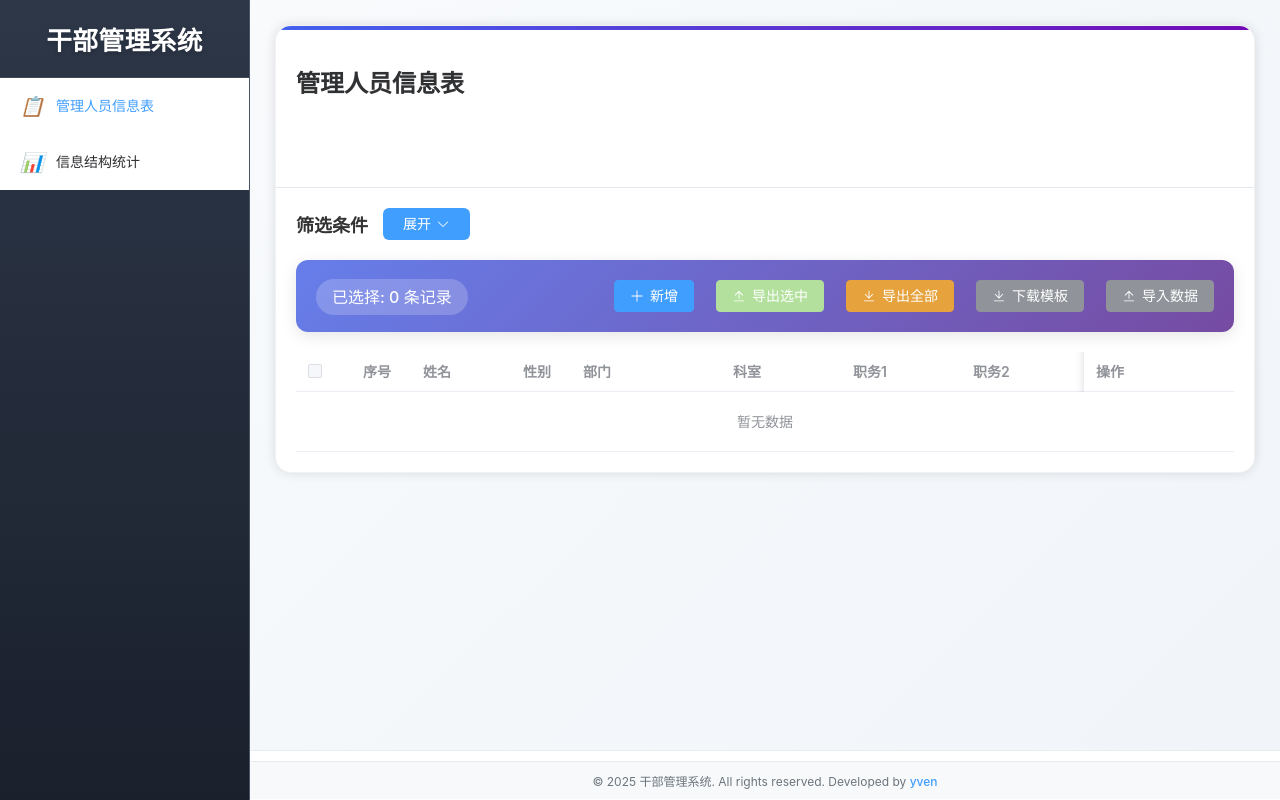
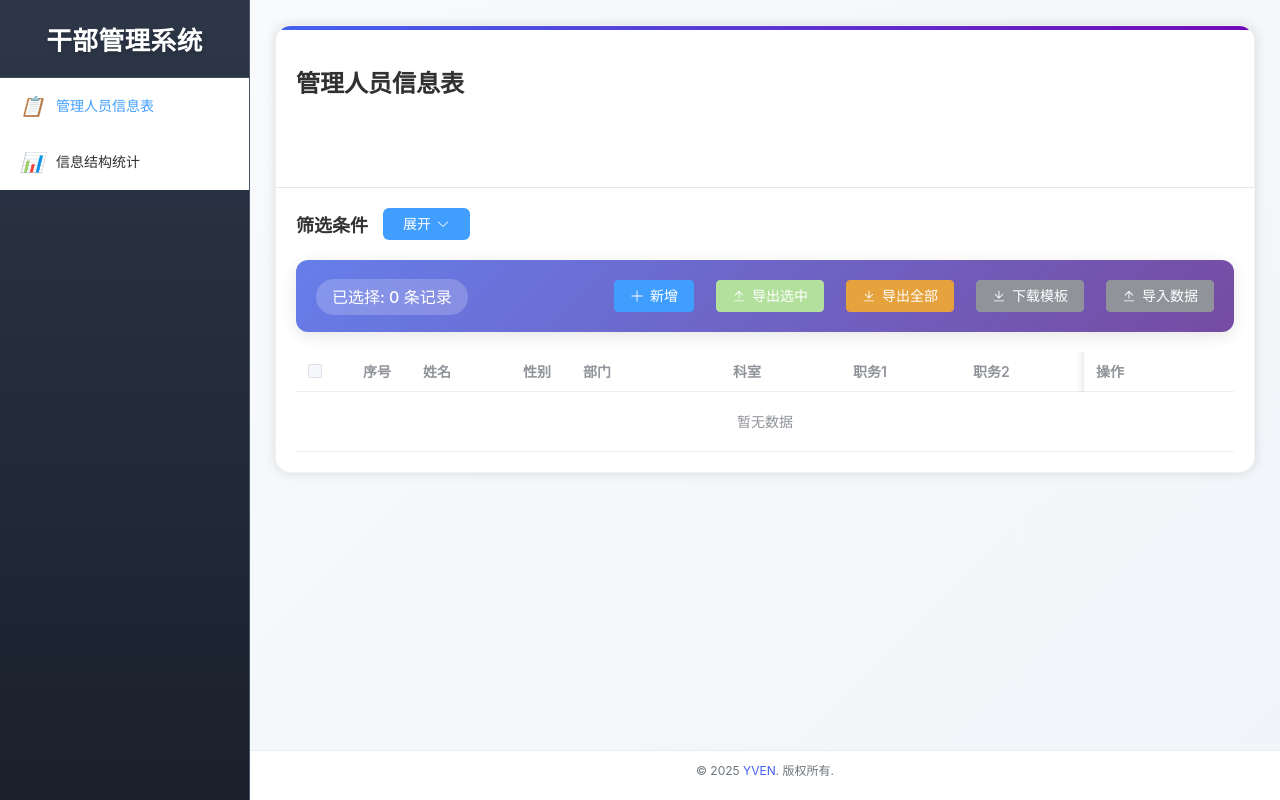
Before and after one commit to yvenxx/Cadre-Management-System, a Vue app: page / in a window 1280 px wide. Built offline with nearby package versions, Linux system fonts and the light colour scheme.

Commit message:
feat: 更新页脚版权信息和样式

```diff
--- a/src/components/Footer.vue
+++ b/src/components/Footer.vue
@@ -1,9 +1,7 @@
 <template>
   <footer class="app-footer">
     <div class="footer-content">
-      <p>&copy; {{ currentYear }} 干部管理系统. All rights reserved. Developed by
-        <a href="https://github.com/yven" target="_blank" rel="noopener noreferrer" class="developer-link">yven</a>
-      </p>
+      <p class="copyright-notice">&copy; {{ currentYear }} <a href="https://github.com/yvenxx" target="_blank" class="author-link">YVEN</a>. 版权所有.</p>
     </div>
   </footer>
 </template>
@@ -16,28 +14,25 @@ const currentYear = ref(new Date().getFullYear())
 
 <style scoped>
 .app-footer {
-  background-color: #f8f9fa;
-  border-top: 1px solid #e9ecef;
-  padding: 10px 0;
-  text-align: center;
-  margin-top: auto;
   width: 100%;
 }
 
-.footer-content p {
-  margin: 0;
+.footer-content {
+  text-align: center;
+}
+
+.copyright-notice {
   font-size: 12px;
   color: #6c757d;
+  margin: 0;
 }
 
-.developer-link {
-  color: #409eff;
+.author-link {
+  color: #4361ee;
   text-decoration: none;
-  font-weight: 500;
 }
 
-.developer-link:hover {
+.author-link:hover {
   text-decoration: underline;
-  color: #66b1ff;
 }
 </style>
```
